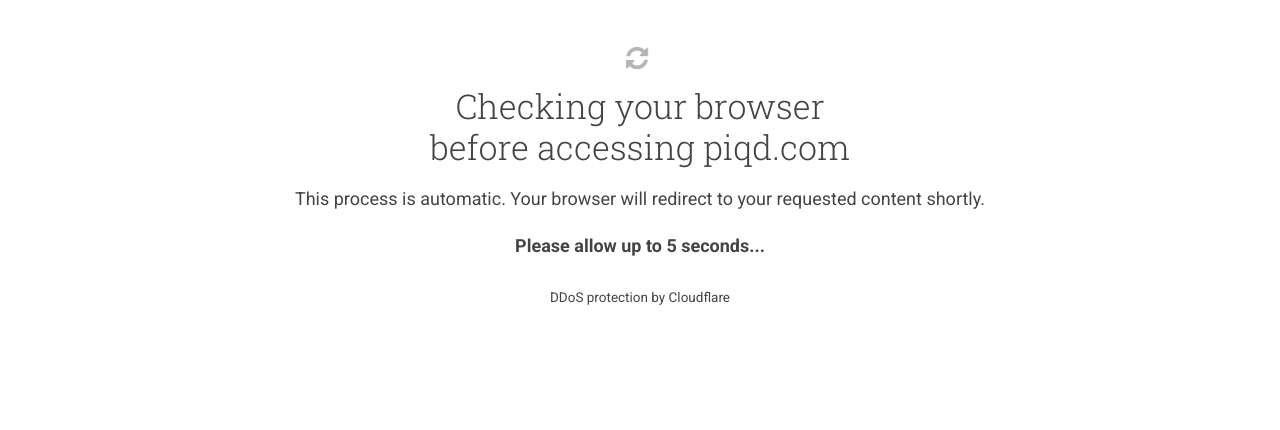
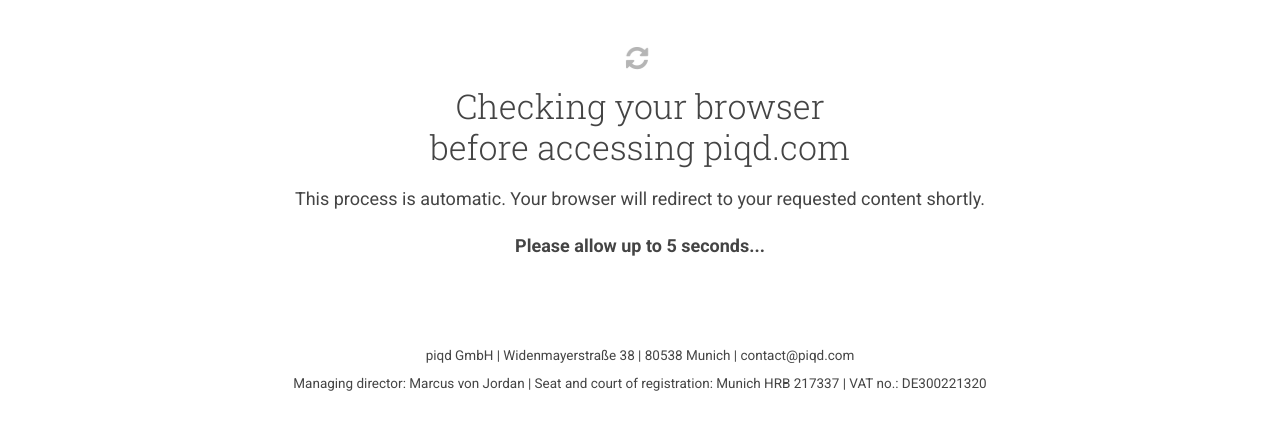
Before and after one commit to brainsome-de/cloudflare_ddos_protection, a plain HTML site: page ddos.html in a window 1280 px wide. Shown: the part 82-512 px from the top of the page. Drawn offline with Linux system fonts and the light colour scheme.

Commit message:
added imprint info in english

```diff
--- a/ddos.html
+++ b/ddos.html
@@ -59,7 +59,14 @@
 
         <p><strong>Please allow up to 5 seconds...</strong></p>
 
-        <p><sub>DDoS protection by Cloudflare</sub></p>
+        <p><br><br><sub>piqd GmbH |
+Widenmayerstraße 38 | 80538 Munich | contact@piqd.com <br>
+
+Managing director: Marcus von Jordan |
+Seat and court of registration:
+Munich HRB 217337
+ |
+VAT no.: DE300221320</sub></p>
       </div>
     </div>
   </div>
```
